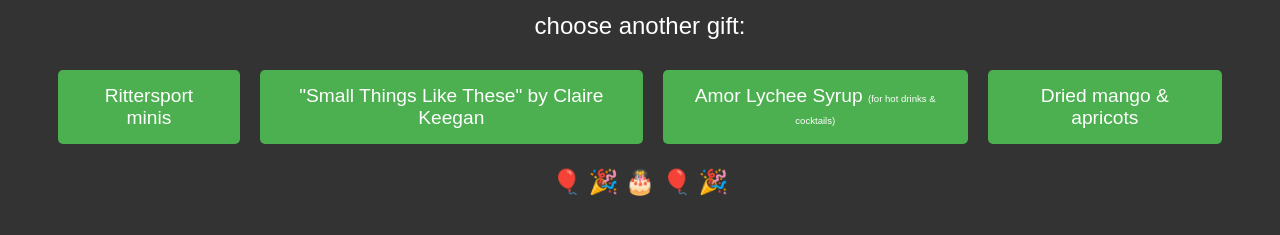
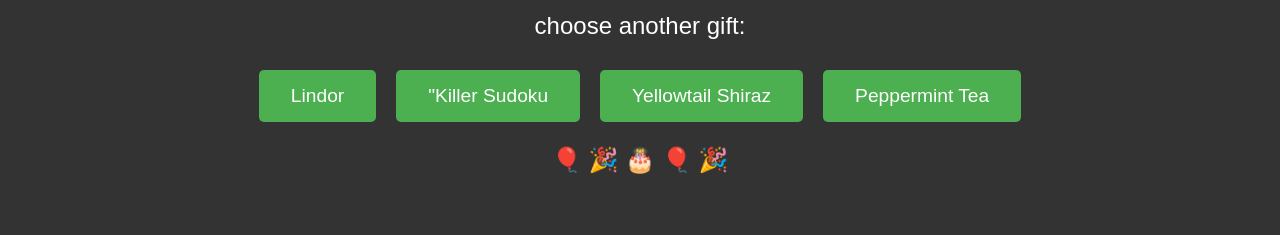
Before and after one commit to steel424/happybirthday, a website: page public/index.html in a window 1280 px wide. Shown: the part 165-400 px from the top of the page. Drawn offline with Linux system fonts and the light colour scheme.

Commit message:
Updated index.html

```diff
--- a/public/index.html
+++ b/public/index.html
@@ -17,11 +17,10 @@
 
 
   <div class="choices">
-    <button class="choice-btn" onclick="submitChoice('Rittersport minis')">Rittersport minis</button>
-    <button class="choice-btn" onclick="submitChoice('Small Things Like These by Claire Keegan')">"Small Things Like These" by Claire Keegan</button>
-    <button class="choice-btn" onclick="submitChoice('Amor Lychee Syrup')">Amor Lychee Syrup <span class="small-text">(for hot drinks & cocktails)</span></button>
-
-    <button class="choice-btn" onclick="submitChoice('Dried mango & apricots')">Dried mango & apricots</button>
+    <button class="choice-btn" onclick="submitChoice('Lindor')">Lindor</button>
+    <button class="choice-btn" onclick="submitChoice('Killer Sudoku')">"Killer Sudoku</button>
+    <button class="choice-btn" onclick="submitChoice('Yellowtail Shiraz')">Yellowtail Shiraz</button>
+    <button class="choice-btn" onclick="submitChoice('Peppermint Tea')">Peppermint Tea</button>
   </div>
 
   <div class="decor">
```
